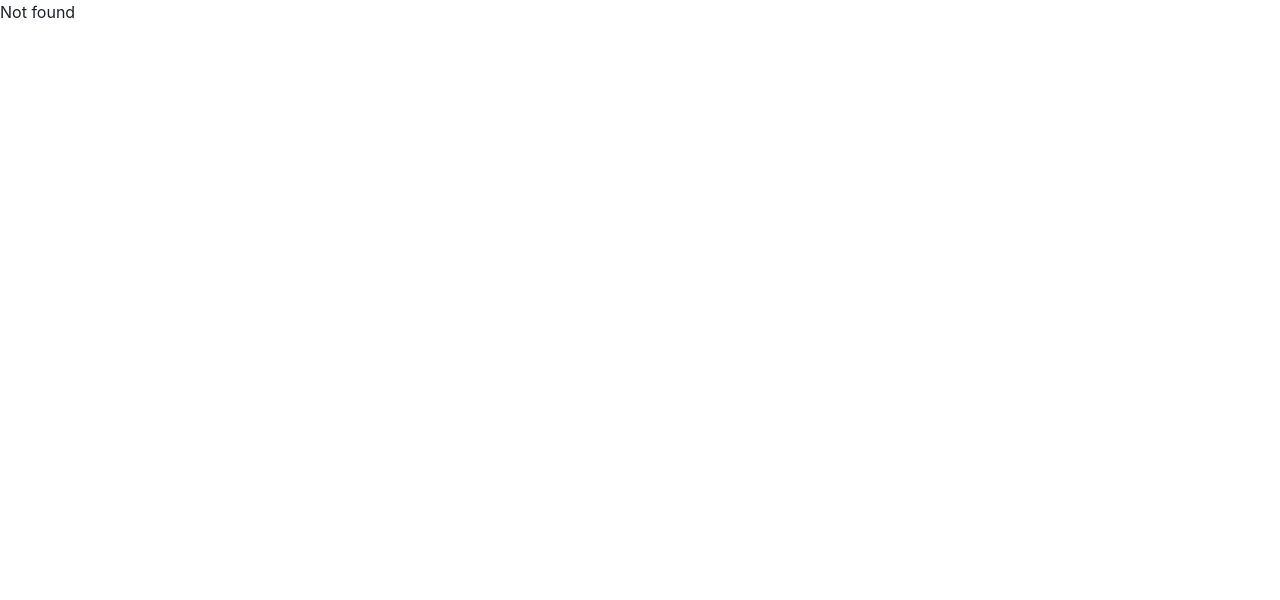
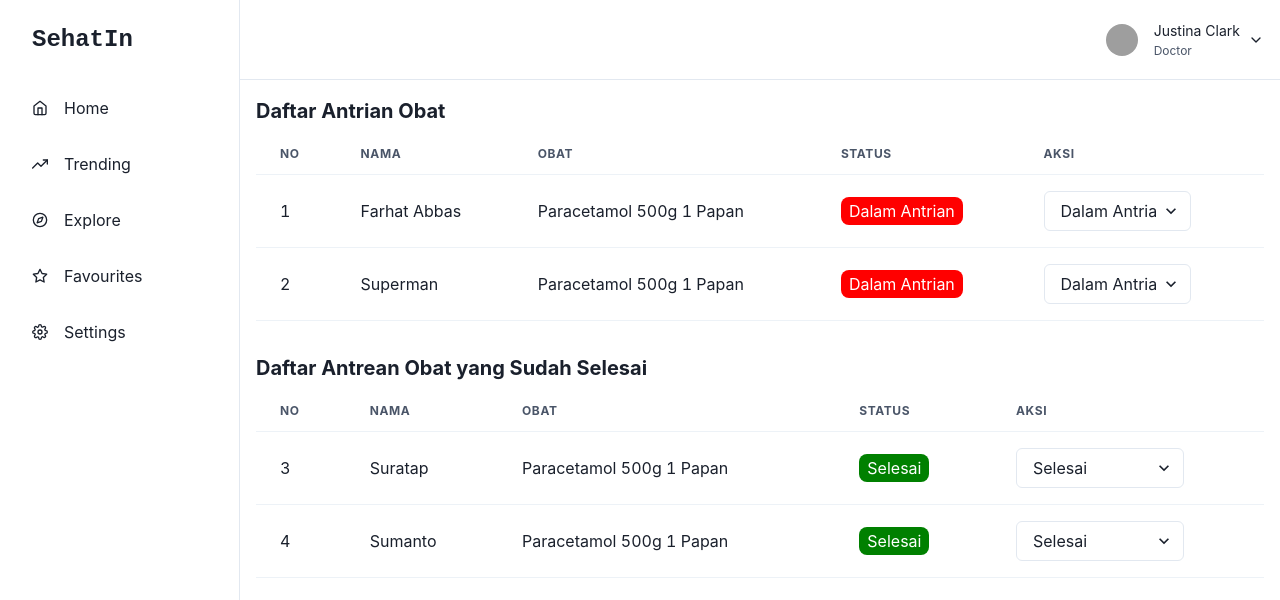
Before and after one commit to gg2-sehatin/sehatin, a React (Create React App) app: page /queue-medicine in a window 1280 px wide. Before the commit this address had no page. Shown: the top 600 px of the page. Built offline with nearby package versions, Linux system fonts and the light colour scheme; grey boxes are pictures that could not be loaded.

Commit message:
add emr history, emr detail, queue medicine pages and sidebar component

```diff
--- a/src/components/DataRiwayatEmr/index.tsx
+++ /dev/null
@@ -1,40 +0,0 @@
-// import chakra
-import { Button, Tr, Td, Text } from '@chakra-ui/react';
-
-type DataRiwayatEmrProps = {
-	// eslint-disable-next-line @typescript-eslint/no-explicit-any
-	data: Array<any>;
-};
-
-const DataRiwayatEmr = ({ data }: DataRiwayatEmrProps) => {
-  return (
-    <>
-      {data.length > 0 ? (
-        data.map((item, index) => (
-          <Tr key={index}>
-            <Td>{index + 1}</Td>
-            <Td>{item['Nama']}</Td>
-            <Td>{item['Tanggal Pemeriksaan']}</Td>
-            <Td>
-              <a href={`/emr-history/${item.id}`}>
-                <Button variant='dark' color='white' bg='blue.200'>
-                  Detail
-                </Button>
-              </a>
-            </Td>
-          </Tr>
-        ))
-      ) : (
-        <Tr>
-          <Td colSpan={4} textAlign='center' h='2rem'>
-            <Text fontSize='xl' fontWeight='bold'>
-              Belum ada riwayat EMR
-            </Text>
-          </Td>
-        </Tr>
-      )}
-    </>
-  );
-};
-
-export default DataRiwayatEmr;
--- a/src/components/NavItem/index.tsx
+++ b/src/components/NavItem/index.tsx
@@ -21,7 +21,7 @@ const NavItem = ({ icon, children, ...rest }: NavItemProps) => {
         role='group'
         cursor='pointer'
         _hover={{
-          bg: 'cyan.400',
+          bg: 'blue.300',
           color: 'white',
         }}
         {...rest}>
--- a/src/components/SidebarContent/index.tsx
+++ b/src/components/SidebarContent/index.tsx
@@ -38,6 +38,7 @@ const LinkItems: Array<LinkItemProps> = [
   { name: 'Settings', icon: FiSettings },
 ];
 
+
 const SidebarContent = ({ onClose, ...rest }: SidebarProps) => {
   return (
     <Box
--- a/src/components/TabelDetailEmr/index.tsx
+++ /dev/null
@@ -1,23 +0,0 @@
-// import chakra
-import { Tr, Td } from '@chakra-ui/react';
-
-type TabelDetailEmrProps = {
-	// eslint-disable-next-line @typescript-eslint/no-explicit-any
-	data: Record<string, any>;
-};
-
-const TabelDetailEmr = ({ data }: TabelDetailEmrProps) => {
-  return (
-    <>
-      {Object.keys(data).map((key, index) => (
-        <Tr key={index}>
-          <Td>{index + 1}</Td>
-          <Td>{key}</Td>
-          <Td>{data[key]}</Td>
-        </Tr>
-      ))}
-    </>
-  );
-};
-
-export default TabelDetailEmr;
--- /dev/null
+++ b/src/components/TableData/headers.tsx
@@ -0,0 +1,13 @@
+import { Tr, Th } from '@chakra-ui/react';
+
+const Headers = ({ headers }: { headers: string[] }) => {
+  return (
+    <Tr>
+      {headers.map((header, index) => (
+        <Th key={index}>{header}</Th>
+      ))}
+    </Tr>
+  );
+};
+
+export default Headers;
--- /dev/null
+++ b/src/components/TableData/rows.tsx
@@ -0,0 +1,118 @@
+import { Tr, Td, Text, Button, Select } from '@chakra-ui/react';
+
+const Rows = ({
+  data,
+  type,
+}: {
+	// eslint-disable-next-line @typescript-eslint/no-explicit-any
+	data: any;
+	type: string;
+}) => {
+  let viewData;
+
+  if (typeof data === 'object') {
+    viewData = (
+      <>
+        {Object.keys(data).map((key, index) => (
+          <Tr key={index}>
+            <Td>{index + 1}</Td>
+            <Td>{key}</Td>
+            <Td>{data[key]}</Td>
+          </Tr>
+        ))}
+      </>
+    );
+  }
+
+  if (Array.isArray(data)) {
+    if (type === 'emr') {
+      viewData = (
+        <>
+          {data.map((item, index) => (
+            <Tr key={index}>
+              {Object.keys(item).map((key, index) => (
+                <>
+                  <Td key={index}>
+                    <Text>{item[key]}</Text>
+                  </Td>
+                </>
+              ))}
+              <Td>
+                <a href={`/emr-history/${item.id}`}>
+                  <Button variant='dark' color='white' bg='blue.200'>
+                    Detail
+                  </Button>
+                </a>
+              </Td>
+            </Tr>
+          ))}
+        </>
+      );
+    }
+
+    if (type === 'medicine') {
+      viewData = (
+        <>
+          {data.map((item, index) => (
+            <Tr key={index}>
+              {Object.keys(item).map((key, index) => (
+                <>
+                  <Td key={index}>
+                    {key === 'status' ? (
+                      <Text
+                        bg={
+                          item.status.toLowerCase() === 'dalam antrian'
+                            ? 'red'
+                            : 'green'
+                        }
+                        w='fit-content'
+                        p='4px 8px'
+                        color='white'
+                        borderRadius='8px'>
+                        {item[key]}
+                      </Text>
+                    ) : (
+                      <Text>{item[key]}</Text>
+                    )}
+                  </Td>
+                </>
+              ))}
+              <Td>
+                <Select placeholder='Status' w='75%'>
+                  <option
+                    value='antri'
+                    selected={item.status.toLowerCase() == 'dalam antrian'}>
+                    Dalam Antrian
+                  </option>
+                  <option
+                    value='selesai'
+                    selected={item.status.toLowerCase() == 'selesai'}>
+                    Selesai
+                  </option>
+                </Select>
+              </Td>
+            </Tr>
+          ))}
+        </>
+      );
+    }
+  }
+
+  return (
+    <>
+      {data.length > 0 || Object.keys(data).length > 0 ? (
+        viewData
+      ) : (
+        <Tr>
+          <Td colSpan={4} textAlign='center' h='2rem'>
+            <Text fontSize='xl' fontWeight='bold'>
+              Data belum tersedia
+            </Text>
+          </Td>
+        </Tr>
+      )}
+    </>
+  );
+};
+
+export default Rows;
--- a/src/pages/doctor/emrDetail/index.tsx
+++ b/src/pages/doctor/emrDetail/index.tsx
@@ -1,21 +1,11 @@
 // import chakra
-import {
-  Table,
-  Thead,
-  Tbody,
-  Tr,
-  Th,
-  TableCaption,
-  TableContainer,
-  Container,
-  Text,
-  Button,
-} from '@chakra-ui/react';
+import { Container, Text, Button, Table, TableContainer, Thead, Tbody } from '@chakra-ui/react';
 import { useParams } from 'react-router-dom';
 
 // Components
-import TabelDetailEmr from 'components/TabelDetailEmr';
 import SidebarWithHeader from 'components/Sidebar';
+import Rows from 'components/TableData/rows';
+import Headers from 'components/TableData/headers';
 
 import emrHistoryData from 'utils/constants/emrHistoryData';
 
@@ -28,27 +18,24 @@ const EmrDetail = () => {
       <SidebarWithHeader>
         <Container maxW='90vw'>
           <Text fontSize='xl' fontWeight='bold' mb='8px'>
-            Detail EMR Pasien {data['Nama']}
+            Detail EMR Pasien {data['nama']}
           </Text>
           <a href='/emr-history'>
             <Button mb='8px'>Kembali</Button>
           </a>
+        </Container>
         <TableContainer overflowX='auto'>
           <Table variant='simple'>
-              <TableCaption>Detail EMR Pasien</TableCaption>
             <Thead>
-                <Tr>
-                  <Th w='50px'>No</Th>
-                  <Th>Data</Th>
-                  <Th>Keterangan</Th>
-                </Tr>
+              <Headers
+                headers={['No', 'Data', 'Keterangan']}
+              />
             </Thead>
             <Tbody>
-                <TabelDetailEmr data={data} />
+              <Rows data={data} type='emr' />
             </Tbody>
           </Table>
         </TableContainer>
-        </Container>
       </SidebarWithHeader>
     </>
   );
--- a/src/pages/doctor/emrHistory/index.tsx
+++ b/src/pages/doctor/emrHistory/index.tsx
@@ -1,20 +1,11 @@
 /* eslint-disable no-mixed-spaces-and-tabs */
 // import chakra
-import {
-  Table,
-  Thead,
-  Tbody,
-  Tr,
-  Th,
-  Text,
-  TableCaption,
-  TableContainer,
-  Container,
-} from '@chakra-ui/react';
+import { Thead, TableContainer, Table, Text, Tbody } from '@chakra-ui/react';
 
 // Component
-import DataRiwayatEmr from 'components/DataRiwayatEmr';
 import SidebarWithHeader from 'components/Sidebar';
+import Headers from 'components/TableData/headers';
+import Rows from 'components/TableData/rows';
 
 // Fake data
 import emrHistoryData from 'utils/constants/emrHistoryData';
@@ -22,27 +13,21 @@ const EmrHistory = () => {
   return (
     <>
       <SidebarWithHeader>
-        <Container maxW='90vw'>
         <Text fontSize='xl' fontWeight='bold' mb='8px'>
           Daftar Riwayat EMR Pasien
         </Text>
         <TableContainer overflowX='auto'>
           <Table variant='simple'>
-              <TableCaption>Riwayat EMR Pasien</TableCaption>
             <Thead>
-                <Tr>
-                  <Th>No</Th>
-                  <Th>Nama</Th>
-                  <Th>Tanggal Pemeriksaan</Th>
-                  <Th>Aksi</Th>
-                </Tr>
+              <Headers
+                headers={['No', 'Nama', 'Tanggal Pemeriksaan', 'Aksi']}
+              />
             </Thead>
             <Tbody>
-                <DataRiwayatEmr data={emrHistoryData} />
+              <Rows data={emrHistoryData} type='emr' />
             </Tbody>
           </Table>
         </TableContainer>
-        </Container>
       </SidebarWithHeader>
     </>
   );
--- /dev/null
+++ b/src/pages/receptionist/queuemedicine/index.tsx
@@ -0,0 +1,56 @@
+/* eslint-disable no-mixed-spaces-and-tabs */
+// import chakra
+import { Table, TableContainer, Tbody, Text, Thead } from '@chakra-ui/react';
+
+// Component
+import SidebarWithHeader from 'components/Sidebar';
+import Headers from 'components/TableData/headers';
+import Rows from 'components/TableData/rows';
+
+// Fake data
+import queueMedicineData from 'utils/constants/queueMedicineData';
+
+const QueueMedicine = () => {
+  const queueDone = queueMedicineData.filter(
+    (item) => (item.status).toLowerCase() === 'selesai'
+  ) as React.ReactNode;
+
+  const queueWaiting = queueMedicineData.filter(
+    (item) => (item.status).toLowerCase() === 'dalam antrian'
+  ) as React.ReactNode;
+
+  return (
+    <>
+      <SidebarWithHeader>
+        <Text fontSize='xl' fontWeight='bold' mb='8px'>
+          Daftar Antrian Obat
+        </Text>
+        <TableContainer overflowX='auto' mb='2rem'>
+          <Table variant='simple'>
+            <Thead>
+              <Headers headers={['No', 'Nama', 'Obat', 'Status', 'Aksi']} />
+            </Thead>
+            <Tbody>
+              <Rows data={queueWaiting} type='medicine' />
+            </Tbody>
+          </Table>
+        </TableContainer>
+        <Text fontSize='xl' fontWeight='bold' mb='8px'>
+          Daftar Antrean Obat yang Sudah Selesai
+        </Text>
+        <TableContainer overflowX='auto' mb='2rem'>
+          <Table variant='simple'>
+            <Thead>
+              <Headers headers={['No', 'Nama', 'Obat', 'Status', 'Aksi']} />
+            </Thead>
+            <Tbody>
+              <Rows data={queueDone} type='medicine' />
+            </Tbody>
+          </Table>
+        </TableContainer>
+      </SidebarWithHeader>
+    </>
+  );
+};
+
+export default QueueMedicine;
--- a/src/routers/index.tsx
+++ b/src/routers/index.tsx
@@ -6,6 +6,10 @@ import PatientPage from 'pages/PatientPage';
 // Doctor
 import EmrHistory from 'pages/doctor/emrHistory';
 import EmrDetail from 'pages/doctor/emrDetail';
+
+// Receptionist
+import QueueMedicine from 'pages/receptionist/queuemedicine';
+
 const Routers = () => {
   return (
     <Router>
@@ -19,6 +23,10 @@ const Routers = () => {
         <Route path='/emr-history/:id' element={<EmrDetail />} />
         {/* End Doctor Routes */}
 
+        {/* Recepcionist Routes */}
+        <Route path='/queue-medicine' element={<QueueMedicine />} />
+        {/* End Recepcionist Routes */}
+
         {/* Catch all */}
         <Route path='*' element={<h1>Not found</h1>} />
       </Routes>
--- a/src/utils/constants/emrHistoryData.ts
+++ b/src/utils/constants/emrHistoryData.ts
@@ -1,52 +1,52 @@
 const emrHistoryData = [
   {
     id: 1,
-    Nama: 'Farhat Abbas',
+    nama: 'Farhat Abbas',
     'Tanggal Pemeriksaan': '12/12/2021',
   },
   {
     id: 2,
-    Nama: 'V',
+    nama: 'V',
     'Tanggal Pemeriksaan': '03/04/2022',
   },
   {
     id: 3,
-    Nama: 'Alexander Great',
+    nama: 'Alexander Great',
     'Tanggal Pemeriksaan': '14/02/2022',
   },
   {
     id: 4,
-    Nama: 'Na Hee-Do',
+    nama: 'Na Hee-Do',
     'Tanggal Pemeriksaan': '13/12/2021',
   },
   {
     id: 5,
-    Nama: 'Ko Yu-Rim',
+    nama: 'Ko Yu-Rim',
     'Tanggal Pemeriksaan': '04/11/2022',
   },
   {
     id: 6,
-    Nama: 'Farhat Abbas',
+    nama: 'Farhat Abbas',
     'Tanggal Pemeriksaan': '12/12/2021',
   },
   {
     id: 7,
-    Nama: 'V',
+    nama: 'V',
     'Tanggal Pemeriksaan': '03/04/2022',
   },
   {
     id: 8,
-    Nama: 'Alexander Great',
+    nama: 'Alexander Great',
     'Tanggal Pemeriksaan': '14/02/2022',
   },
   {
     id: 9,
-    Nama: 'Na Hee-Do',
+    nama: 'Na Hee-Do',
     'Tanggal Pemeriksaan': '13/12/2021',
   },
   {
     id: 10,
-    Nama: 'Ko Yu-Rim',
+    nama: 'Ko Yu-Rim',
     'Tanggal Pemeriksaan': '04/11/2022',
   },
 ];
--- /dev/null
+++ b/src/utils/constants/queueMedicineData.ts
@@ -0,0 +1,28 @@
+const queueMedicineData = [
+  {
+    id: 1,
+    nama: 'Farhat Abbas',
+    obat: 'Paracetamol 500g 1 Papan',
+    status: 'Dalam Antrian',
+  },
+  {
+    id: 2,
+    nama: 'Superman',
+    obat: 'Paracetamol 500g 1 Papan',
+    status: 'Dalam Antrian',
+  },
+  {
+    id: 3,
+    nama: 'Suratap',
+    obat: 'Paracetamol 500g 1 Papan',
+    status: 'Selesai',
+  },
+  {
+    id: 4,
+    nama: 'Sumanto',
+    obat: 'Paracetamol 500g 1 Papan',
+    status: 'Selesai',
+  },
+];
+
+export default queueMedicineData;
```
Lines whose indentation alone changed are shown as unchanged.
